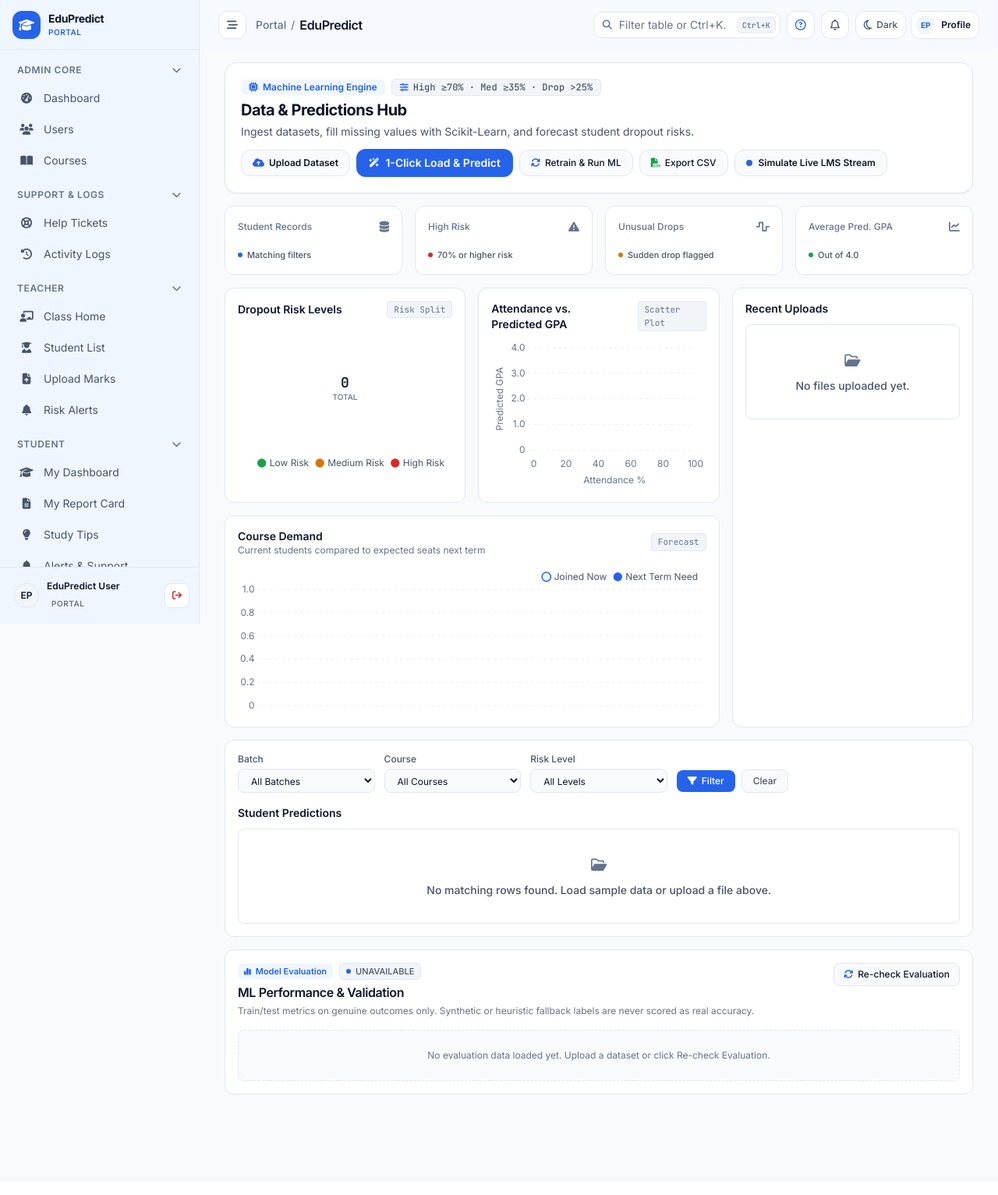
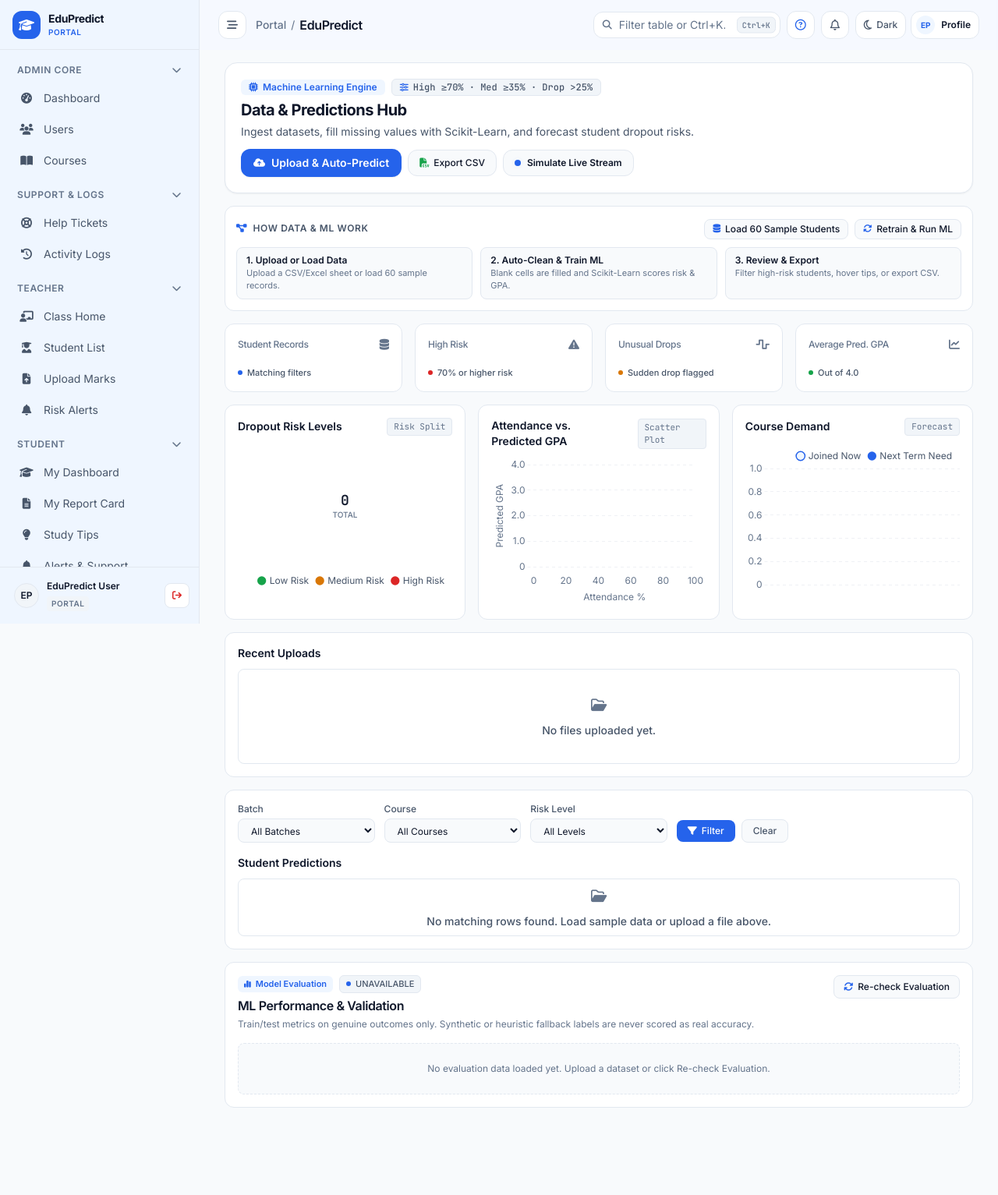
Before and after one commit to Konete326/EduPredict, a Django app: template templates/panels/analyst_dashboard.html in a window 1280 px wide. Shown: the whole page at 78% size. Before the commit the page ends 1404 px from the top, so only its background shows below. Run offline with Django 5.2, Linux system fonts and the light colour scheme; the template is opened without the code that fills it, so the values that code supplies are empty; some libraries are stand-ins or nearby versions.

Commit message:
feat(phase80a): refine dark theme, universal theme studio, and analyst consistency

```diff
--- a/panels/test_notifications.py
+++ b/panels/test_notifications.py
@@ -226,10 +226,9 @@ class NotificationAndReplyTests(TestCase):
         prof_res = student.get(reverse("panels:user_profile"))
         self.assertEqual(prof_res.status_code, 200)
         prof_html = prof_res.content.decode("utf-8")
-        for marker in ('id="image-cropper-modal"', 'id="support-ticket-modal"', "openSupportTicketModal()"):
+        for marker in ('id="image-cropper-modal"', 'id="support-ticket-modal"', "openSupportTicketModal()", "openThemeStudioModal()", 'id="theme-studio-modal"'):
             self.assertIn(marker, prof_html)
-        self.assertNotIn("openThemeStudioModal()", prof_html)
-        self.assertNotIn('id="theme-studio-modal"', prof_html)
+        self.assertNotIn("/admin-panel/settings/", prof_html)
         notif_res = student.get(reverse("panels:student_notifications"))
         self.assertEqual(notif_res.status_code, 200)
         notif_html = notif_res.content.decode("utf-8")
--- a/panels/test_phase24.py
+++ b/panels/test_phase24.py
@@ -177,5 +177,6 @@ class Phase24IntegrationTests(TestCase):
             self.assertIn("data-topbar-breadcrumb", html)
             self.assertIn("ep-nav-link", html)
             self.assertIn("is-active", html)
-            self.assertNotIn("openThemeStudioModal()", html)
-            self.assertNotIn('id="theme-studio-modal"', html)
+            self.assertIn("openThemeStudioModal()", html)
+            self.assertIn('id="theme-studio-modal"', html)
+            self.assertNotIn("/admin-panel/settings/", html)
--- a/static/js/academic_widgets.js
+++ b/static/js/academic_widgets.js
@@ -99,8 +99,11 @@
         ctx.textAlign = 'center'; ctx.textBaseline = 'middle'; ctx.fillText('No live course records available yet', w / 2, h / 2); ctx.restore();
         return;
       }
-      const padL = 38, padR = 14, padT = 16, padB = 26, plotW = Math.max(80, w - padL - padR), plotH = Math.max(60, h - padT - padB), yMin = 30, yMax = 100, toY = (v) => padT + ((yMax - clamp(v, yMin, yMax)) / (yMax - yMin)) * plotH;
       ctx.font = "500 10px 'JetBrains Mono', ui-monospace, monospace";
+      const measureLbl = (lbl) => (typeof ctx.measureText === 'function' ? ctx.measureText(lbl).width : String(lbl || '').length * 6);
+      const firstLblW = series.labels.length ? measureLbl(series.labels[0]) : 0;
+      const lastLblW = series.labels.length ? measureLbl(series.labels[series.labels.length - 1]) : 0;
+      const padL = Math.max(38, Math.ceil(firstLblW / 2) + 10), padR = Math.max(28, Math.ceil(lastLblW / 2) + 10), padT = 16, padB = 26, plotW = Math.max(80, w - padL - padR), plotH = Math.max(60, h - padT - padB), yMin = 30, yMax = 100, toY = (v) => padT + ((yMax - clamp(v, yMin, yMax)) / (yMax - yMin)) * plotH;
       [40, 60, 80, 100].forEach((tick) => {
         const y = toY(tick); ctx.save(); ctx.strokeStyle = t.borderSubtle; ctx.lineWidth = 1; ctx.beginPath(); ctx.moveTo(padL, y); ctx.lineTo(w - padR, y); ctx.stroke();
         ctx.fillStyle = t.textMuted; ctx.textAlign = 'right'; ctx.textBaseline = 'middle'; ctx.fillText(tick + '%', padL - 6, y); ctx.restore();
--- a/templates/base.html
+++ b/templates/base.html
@@ -166,7 +166,7 @@
 
   {% include 'components/confirm_modal.html' %}
   {% include 'components/form_modal.html' %}
-  {% if active_role == 'ADMIN' %}{% include 'components/theme_studio_modal.html' %}{% endif %}
+  {% if active_role %}{% include 'components/theme_studio_modal.html' %}{% endif %}
   {% include 'components/page_guide_modal.html' %}
   {% include 'components/image_cropper_modal.html' %}
   {% include 'components/student_360_drawer.html' %}
--- a/templates/components/metric_card.html
+++ b/templates/components/metric_card.html
@@ -1,21 +1,21 @@
-<div data-dot-kpi data-kpi-filter="{{ filter_query|default:title }}" data-status="{{ status|default:'info' }}" data-kpi-value="{{ value }}" data-kpi-label="{{ title }}" role="button" tabindex="0" class="ep-dot-kpi-card group relative flex flex-col justify-between rounded-xl border border-[var(--border-subtle)] bg-[var(--bg-surface)] p-4 transition-colors hover:border-[var(--accent-primary)] focus-visible:outline-none">
-  <div class="flex items-center justify-between gap-2">
-    <p class="truncate text-xs font-medium text-[var(--text-muted)]">{{ title }}</p>
+<div data-dot-kpi data-kpi-filter="{{ filter_query|default:title }}" data-status="{{ status|default:'info' }}" data-kpi-value="{{ value }}" data-kpi-label="{{ title }}" role="button" tabindex="0" class="ep-dot-kpi-card group relative flex min-w-0 flex-col justify-between rounded-xl border border-[var(--border-subtle)] bg-[var(--bg-surface)] p-3.5 sm:p-4 transition-colors hover:border-[var(--accent-primary)] focus-visible:outline-none">
+  <div class="flex items-center justify-between gap-2 min-w-0">
+    <p class="truncate text-xs font-medium tracking-tight text-[var(--text-muted)]">{{ title }}</p>
     {% if icon %}
     <i class="{{ icon }} shrink-0 text-sm text-[var(--text-muted)] transition-colors group-hover:text-[var(--accent-primary)]" aria-hidden="true"></i>
     {% endif %}
   </div>
-  <p data-kpi-counter class="mt-2 tabular-nums text-2xl font-semibold tracking-tight text-[var(--text-primary)] sm:text-3xl">{{ value }}</p>
+  <p data-kpi-counter class="mt-1.5 sm:mt-2 tabular-nums text-xl font-semibold leading-tight tracking-tight text-[var(--text-primary)] sm:text-2xl lg:text-[1.65rem]">{{ value }}</p>
   {% if badge or subtitle %}
-  <div class="mt-2.5 flex flex-wrap items-center justify-between gap-2">
+  <div class="mt-2 sm:mt-2.5 flex min-w-0 flex-wrap items-center justify-between gap-1.5 sm:gap-2">
     {% if badge %}
-    <span class="inline-flex items-center gap-1.5 text-[11px] font-medium text-[var(--text-secondary)]">
+    <span class="inline-flex min-w-0 max-w-full items-center gap-1.5 text-[11px] font-medium text-[var(--text-secondary)]">
       <span class="h-1.5 w-1.5 shrink-0 rounded-full {% if status == 'success' %}bg-[var(--status-success)]{% elif status == 'warning' %}bg-[var(--status-warning)]{% elif status == 'danger' or status == 'error' %}bg-[var(--status-danger)]{% else %}bg-[var(--accent-primary)]{% endif %}" aria-hidden="true"></span>
       <span class="truncate">{{ badge }}</span>
     </span>
     {% endif %}
     {% if subtitle %}
-    <p class="truncate text-[11px] text-[var(--text-muted)]">{{ subtitle }}</p>
+    <p class="min-w-0 max-w-full truncate text-[11px] text-[var(--text-muted)]">{{ subtitle }}</p>
     {% endif %}
   </div>
   {% endif %}
--- a/templates/components/sidebar.html
+++ b/templates/components/sidebar.html
@@ -153,14 +153,14 @@
           <i class="fa-solid fa-sliders w-5 text-center shrink-0 text-sm"></i>
           <span class="truncate">Portal Settings</span>
         </a>
-        <button type="button" onclick="openThemeStudioModal()" title="Customize official portal theme colors" class="flex w-full items-center justify-between gap-2 rounded-xl px-3 py-2 text-sm text-[var(--text-secondary)] hover:bg-[var(--bg-elevated)] hover:text-[var(--text-primary)] transition-colors">
+        {% endif %}
+        <button type="button" onclick="openThemeStudioModal()" title="Customize theme colors" class="flex w-full items-center justify-between gap-2 rounded-xl px-3 py-2 text-sm text-[var(--text-secondary)] hover:bg-[var(--bg-elevated)] hover:text-[var(--text-primary)] transition-colors">
           <span class="flex items-center gap-3 min-w-0">
             <i class="fa-solid fa-palette w-5 text-center shrink-0 text-sm text-[var(--accent-primary)]" aria-hidden="true"></i>
             <span class="truncate">Theme &amp; Colors</span>
           </span>
           <span class="h-2.5 w-2.5 shrink-0 rounded-full border border-[var(--border-subtle)]" style="background-color: var(--accent-primary);" aria-hidden="true"></span>
         </button>
-        {% endif %}
       </div>
     </div>
     {% endif %}
--- a/templates/panels/analyst_dashboard.html
+++ b/templates/panels/analyst_dashboard.html
@@ -18,25 +18,10 @@
     <p class="text-xs sm:text-sm text-[var(--text-secondary)]">Ingest datasets, fill missing values with Scikit-Learn, and forecast student dropout risks.</p>
   </div>
   <div class="flex flex-wrap items-center gap-2">
-    <button type="button" onclick="openAnalystUploadModal()" title="Upload CSV or Excel dataset" class="inline-flex items-center gap-1.5 rounded-xl border border-[var(--border-subtle)] bg-[var(--bg-canvas)] px-3.5 py-2 text-xs font-semibold text-[var(--text-primary)] transition-colors hover:bg-[var(--bg-elevated)]">
-      <i class="fa-solid fa-cloud-arrow-up text-xs text-[var(--accent-primary)]"></i>
-      <span>Upload Dataset</span>
+    <button type="button" onclick="openAnalystUploadModal()" title="Upload CSV or Excel dataset and run ML predictions" class="inline-flex items-center gap-2 rounded-xl bg-[var(--accent-primary)] px-4 py-2 text-xs sm:text-sm font-semibold text-white transition-colors hover:bg-[var(--accent-hover)] shadow-sm">
+      <i class="fa-solid fa-cloud-arrow-up text-xs"></i>
+      <span>Upload &amp; Auto-Predict</span>
     </button>
-    <form method="post" action="{% url 'analytics:upload_dataset' %}">
-      {% csrf_token %}
-      <input type="hidden" name="mode" value="sample">
-      <button type="submit" title="Add 60 sample students and run predictions" class="inline-flex items-center gap-2 rounded-xl bg-[var(--accent-primary)] px-4 py-2 text-xs sm:text-sm font-semibold text-white transition-colors hover:bg-[var(--accent-hover)] shadow-sm">
-        <i class="fa-solid fa-wand-magic-sparkles text-xs"></i>
-        <span>1-Click Load &amp; Predict</span>
-      </button>
-    </form>
-    <form method="post" action="{% url 'analytics:run_predictions' %}">
-      {% csrf_token %}
-      <button type="submit" title="Run predictions again on current MongoDB records" class="inline-flex items-center gap-1.5 rounded-xl border border-[var(--border-subtle)] bg-[var(--bg-canvas)] px-3.5 py-2 text-xs font-medium text-[var(--text-primary)] transition-colors hover:bg-[var(--bg-elevated)]">
-        <i class="fa-solid fa-rotate text-xs text-[var(--accent-primary)]"></i>
-        <span>Retrain &amp; Run ML</span>
-      </button>
-    </form>
     <a href="{% url 'panels:analyst_dashboard' %}?batch={{ selected_filters.batch|urlencode }}&course_code={{ selected_filters.course_code|urlencode }}&risk_level={{ selected_filters.risk_level|urlencode }}&export=csv" title="Save filtered predictions as a CSV file" class="inline-flex items-center gap-1.5 rounded-xl border border-[var(--border-subtle)] bg-[var(--bg-canvas)] px-3.5 py-2 text-xs font-medium text-[var(--text-primary)] transition-colors hover:bg-[var(--bg-elevated)]">
       <i class="fa-solid fa-file-csv text-xs text-[var(--status-success)]"></i>
       <span>Export CSV</span>
@@ -46,8 +31,30 @@
         <span id="live-stream-ping" class="absolute inline-flex h-full w-full motion-safe:animate-ping rounded-full bg-[var(--accent-primary)] opacity-60"></span>
         <span id="live-stream-dot" class="relative inline-flex h-2 w-2 rounded-full bg-[var(--accent-primary)]"></span>
       </span>
-      <span id="live-stream-label">Simulate Live LMS Stream</span>
+      <span id="live-stream-label">Simulate Live Stream</span>
     </button>
+  </div>
+</section>
+
+<section class="rounded-xl border border-[var(--border-subtle)] bg-[var(--bg-surface)] p-3.5 space-y-2.5">
+  <div class="flex flex-wrap items-center justify-between gap-2">
+    <div class="flex items-center gap-2">
+      <i class="fa-solid fa-diagram-project text-xs text-[var(--accent-primary)]" aria-hidden="true"></i>
+      <h3 class="text-xs font-semibold uppercase tracking-wider text-[var(--text-secondary)]">How Data &amp; ML Work</h3>
+    </div>
+    <div class="flex flex-wrap items-center gap-2">
+      <form method="post" action="{% url 'analytics:upload_dataset' %}">{% csrf_token %}<input type="hidden" name="mode" value="sample">
+        <button type="submit" title="Add 60 sample students and run predictions" class="inline-flex items-center gap-1.5 rounded-lg border border-[var(--border-subtle)] bg-[var(--bg-canvas)] px-2.5 py-1 text-xs font-medium text-[var(--text-primary)] transition-colors hover:bg-[var(--bg-elevated)]"><i class="fa-solid fa-database text-[11px] text-[var(--accent-primary)]"></i><span>Load 60 Sample Students</span></button>
+      </form>
+      <form method="post" action="{% url 'analytics:run_predictions' %}">{% csrf_token %}
+        <button type="submit" title="Retrain ML models and refresh predictions on current records" class="inline-flex items-center gap-1.5 rounded-lg border border-[var(--border-subtle)] bg-[var(--bg-canvas)] px-2.5 py-1 text-xs font-medium text-[var(--text-primary)] transition-colors hover:bg-[var(--bg-elevated)]"><i class="fa-solid fa-rotate text-[11px] text-[var(--accent-primary)]"></i><span>Retrain &amp; Run ML</span></button>
+      </form>
+    </div>
+  </div>
+  <div class="grid grid-cols-1 gap-2.5 md:grid-cols-3">
+    <div class="rounded-lg border border-[var(--border-subtle)] bg-[var(--bg-canvas)] px-3 py-2"><p class="text-xs font-semibold text-[var(--text-primary)]">1. Upload or Load Data</p><p class="text-[11px] text-[var(--text-muted)]">Upload a CSV/Excel sheet or load 60 sample records.</p></div>
+    <div class="rounded-lg border border-[var(--border-subtle)] bg-[var(--bg-canvas)] px-3 py-2"><p class="text-xs font-semibold text-[var(--text-primary)]">2. Auto-Clean &amp; Train ML</p><p class="text-[11px] text-[var(--text-muted)]">Blank cells are filled and Scikit-Learn scores risk &amp; GPA.</p></div>
+    <div class="rounded-lg border border-[var(--border-subtle)] bg-[var(--bg-canvas)] px-3 py-2"><p class="text-xs font-semibold text-[var(--text-primary)]">3. Review &amp; Export</p><p class="text-[11px] text-[var(--text-muted)]">Filter high-risk students, hover tips, or export CSV.</p></div>
   </div>
 </section>
 
@@ -79,9 +86,7 @@
   {% include 'components/metric_card.html' with title="Average Pred. GPA" value=kpis.avg_predicted_gpa badge="Out of 4.0" status="success" icon="fa-solid fa-chart-line" %}
 </section>
 
-<section class="grid grid-cols-1 gap-4 xl:grid-cols-12">
-  <div class="xl:col-span-8 min-w-0 space-y-4">
-    <div class="grid grid-cols-1 gap-4 md:grid-cols-2">
+<section class="grid grid-cols-1 gap-4 lg:grid-cols-3">
   <div class="rounded-xl border border-[var(--border-subtle)] bg-[var(--bg-surface)] p-4 min-w-0">
     <div class="mb-2.5 flex items-center justify-between gap-2">
       <h3 class="text-sm font-semibold text-[var(--text-primary)]">Dropout Risk Levels</h3>
@@ -97,25 +102,18 @@
     </div>
     <div class="relative h-48 w-full"><canvas id="chart-correlation-scatter"></canvas></div>
   </div>
-    </div>
 
   <div class="rounded-xl border border-[var(--border-subtle)] bg-[var(--bg-surface)] p-4 min-w-0">
     <div class="mb-2.5 flex items-center justify-between gap-2">
-        <div>
       <h3 class="text-sm font-semibold text-[var(--text-primary)]">Course Demand</h3>
-          <p class="text-xs text-[var(--text-muted)]">Current students compared to expected seats next term</p>
-        </div>
       <span class="rounded border border-[var(--border-subtle)] bg-[var(--bg-elevated)] px-2 py-0.5 text-[11px] font-mono text-[var(--text-muted)]">Forecast</span>
     </div>
     <div class="relative h-48 w-full"><canvas id="chart-course-demand"></canvas></div>
   </div>
-  </div>
+</section>
 
-  <div class="xl:col-span-4 min-w-0">
-    <div class="rounded-xl border border-[var(--border-subtle)] bg-[var(--bg-surface)] p-4 h-full">
+<section class="rounded-xl border border-[var(--border-subtle)] bg-[var(--bg-surface)] p-4 min-w-0">
   {% include 'components/data_table.html' with table_id="dataset-logs-table" table_title="Recent Uploads" headers=dataset_headers rows=dataset_rows page_size=5 empty_message="No files uploaded yet." %}
-    </div>
-  </div>
 </section>
 
 <section class="rounded-xl border border-[var(--border-subtle)] bg-[var(--bg-surface)] p-4 space-y-4">
@@ -159,7 +157,9 @@
     </div>
   </form>
 
+  <div class="[&_#analyst-predictions-table_th]:px-2.5 [&_#analyst-predictions-table_th]:py-2 [&_#analyst-predictions-table_th]:text-[11px] [&_#analyst-predictions-table_td]:px-2.5 [&_#analyst-predictions-table_td]:py-2 [&_#analyst-predictions-table_td]:text-xs [&_#analyst-predictions-table_td:last-child]:max-w-[11rem] [&_#analyst-predictions-table_td:last-child]:truncate [&_#analyst-predictions-table_th:last-child]:max-w-[11rem]">
     {% include 'components/data_table.html' with table_id="analyst-predictions-table" table_title="Student Predictions" headers=prediction_headers rows=prediction_rows page_size=5 empty_message="No matching rows found. Load sample data or upload a file above." %}
+  </div>
 </section>
 
 {% include 'panels/analyst_evaluation_section.html' %}
@@ -207,21 +207,11 @@
     function toggleFallbackModal(id, open) {
       const m = document.getElementById(id);
       if (!m) return;
-      m.classList.toggle('hidden', !open);
-      m.classList.toggle('flex', open);
-      m.setAttribute('aria-hidden', open ? 'false' : 'true');
+      m.classList.toggle('hidden', !open); m.classList.toggle('flex', open); m.setAttribute('aria-hidden', open ? 'false' : 'true');
       if (typeof window.syncBodyScrollLock === 'function') window.syncBodyScrollLock();
     }
-
-    window.openAnalystUploadModal = function () {
-      if (typeof window.openCustomModal === 'function') window.openCustomModal('analyst-upload-modal');
-      else toggleFallbackModal('analyst-upload-modal', true);
-    };
-
-    window.closeAnalystUploadModal = function () {
-      if (typeof window.closeCustomModal === 'function') window.closeCustomModal('analyst-upload-modal');
-      else toggleFallbackModal('analyst-upload-modal', false);
-    };
+    window.openAnalystUploadModal = function () { if (typeof window.openCustomModal === 'function') window.openCustomModal('analyst-upload-modal'); else toggleFallbackModal('analyst-upload-modal', true); };
+    window.closeAnalystUploadModal = function () { if (typeof window.closeCustomModal === 'function') window.closeCustomModal('analyst-upload-modal'); else toggleFallbackModal('analyst-upload-modal', false); };
 
     function initAnalystCharts() {
       const dataNode = document.getElementById('analyst-chart-data');
@@ -270,7 +260,7 @@
       const setUi = (on) => {
         btn.setAttribute('aria-pressed', on ? 'true' : 'false'); btn.classList.toggle('border-[var(--accent-primary)]', on); btn.classList.toggle('bg-[var(--accent-soft)]', on);
         [pingEl, dotEl].forEach((el) => { if (el) { el.classList.toggle('bg-[var(--status-success)]', on); el.classList.toggle('bg-[var(--accent-primary)]', !on); } });
-        if (lblEl) lblEl.textContent = on ? 'Stop Live LMS Stream' : 'Simulate Live LMS Stream';
+        if (lblEl) lblEl.textContent = on ? 'Stop Live Stream' : 'Simulate Live Stream';
       };
       const stop = (silent) => { if (window._epAnalystStreamTimer) { clearInterval(window._epAnalystStreamTimer); window._epAnalystStreamTimer = null; } inFlight = false; setUi(false); if (!silent && typeof window.showToast === 'function') window.showToast('Live LMS stream paused.', 'info'); };
       const render = (data) => {
@@ -311,6 +301,7 @@
           }
         }
         if (typeof window.syncStreamPredictionTable === 'function') window.syncStreamPredictionTable(data.events);
+        applyPredictionTipTooltips();
         if (!eventsEl) return;
         eventsEl.textContent = '';
         (Array.isArray(data.events) ? data.events : []).forEach((ev) => {
@@ -339,7 +330,14 @@
       if (hideBtn && strip) hideBtn.addEventListener('click', () => strip.classList.add('hidden'));
     }
 
-    function bootAnalystPage() { initAnalystCharts(); initLiveStreamSimulator(); }
+    function applyPredictionTipTooltips() {
+      document.querySelectorAll('#analyst-predictions-table tbody tr td:last-child').forEach(function (td) {
+        const text = (td.textContent || '').trim();
+        if (text && !td.getAttribute('title')) td.setAttribute('title', text);
+      });
+    }
+
+    function bootAnalystPage() { initAnalystCharts(); initLiveStreamSimulator(); applyPredictionTipTooltips(); }
     window.initAnalystPage = bootAnalystPage;
     if (document.readyState === 'loading') document.addEventListener('DOMContentLoaded', bootAnalystPage, { once: true }); else bootAnalystPage();
   })();
```
Also changed, not shown: analytics/model_health.py (+45 -11 lines), core/theme_services.py (+9 -9 lines), panels/views_analyst.py (+52 -42 lines), static/css/global.css (+28 -17 lines), templates/panels/analyst_accuracy.html (+4 -4 lines), .agents/git-sync.md. Lines whose indentation alone changed are shown as unchanged.
